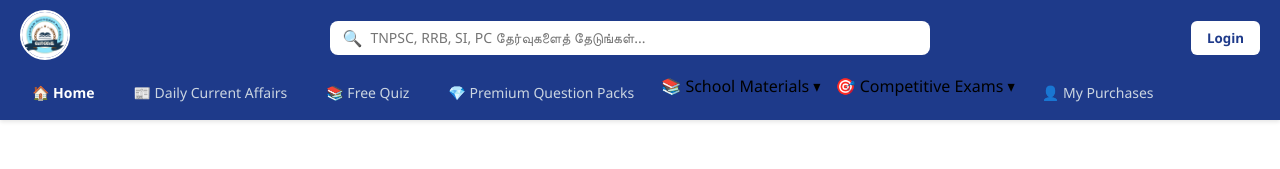
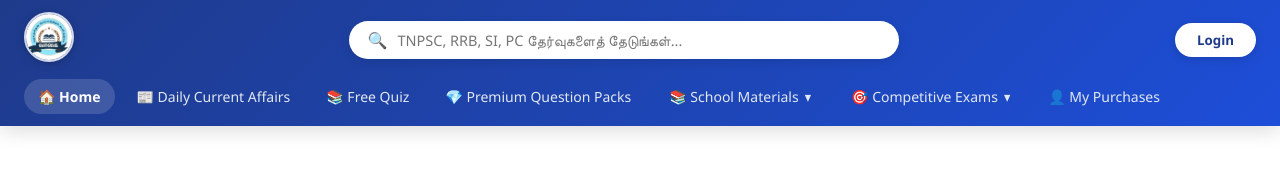
Before and after one commit to vaagaitnpscweb-backend/frontend, a React (Vite) app: page /current-affairs in a window 1280 px wide. Shown: the top 169 px of the page. Built offline with nearby package versions, Linux system fonts and the light colour scheme; no server answers.

Commit message:
Update Navbar.css

```diff
--- a/src/Styles/Navbar.css
+++ b/src/Styles/Navbar.css
@@ -1,11 +1,12 @@
-/* --- டெஸ்க்டாப் மற்றும் பொதுவான ஸ்டைல்ஸ் --- */
+/* --- டெஸ்க்டாப் & பொதுவான ஸ்டைல்ஸ் --- */
 .google-navbar {
-  background-color: #1e3a8a; /* ராயல் ப்ளூ */
-  padding: 10px 20px;
+  background: linear-gradient(135deg, #1e3a8a 0%, #1d4ed8 100%);
+  padding: 12px 24px;
   position: sticky;
   top: 0;
-  z-index: 100;
-  box-shadow: 0 2px 4px rgba(0,0,0,0.1);
+  z-index: 1000;
+  box-shadow: 0 4px 20px rgba(0, 0, 0, 0.15);
+  user-select: none;
 }
 
 .nav-top-row {
@@ -19,84 +20,92 @@
   width: 50px;
   height: 50px;
   border-radius: 50%;
-  border: 2px solid white;
+  border: 2px solid rgba(255, 255, 255, 0.8);
+  object-fit: cover;
+  box-shadow: 0 2px 8px rgba(0, 0, 0, 0.2);
+  transition: transform 0.2s ease;
+}
+
+.round-logo:hover {
+  transform: scale(1.06);
 }
 
 .nav-search-container {
   flex: 1;
-  max-width: 600px;
+  max-width: 550px;
 }
 
 .google-search-box {
   display: flex;
   align-items: center;
-  background-color: white;
-  border-radius: 8px;
-  padding: 6px 12px;
+  background-color: #ffffff;
+  border-radius: 30px;
+  padding: 8px 18px;
   position: relative;
+  box-shadow: 0 3px 10px rgba(0, 0, 0, 0.1);
 }
 
 .search-icon {
   color: #64748b;
-  margin-right: 8px;
+  margin-right: 10px;
 }
 
 .search-input {
   border: none;
   outline: none;
   width: 100%;
-  font-size: 14px;
+  font-size: 14.5px;
   color: #1e293b;
+  background: transparent;
 }
 
 .clear-icon {
   cursor: pointer;
   color: #94a3b8;
-  padding: 0 4px;
+  padding: 0 6px;
+  font-weight: bold;
 }
 
 .nav-profile-actions {
   display: flex;
   align-items: center;
-  gap: 20px;
+  gap: 15px;
 }
 
-.nav-cart {
-  font-size: 22px;
-  position: relative;
-  cursor: pointer;
-  color: white;
+.user-profile-box {
+  display: flex;
+  align-items: center;
+  gap: 10px;
 }
 
-.cart-badge {
-  position: absolute;
-  top: -5px;
-  right: -10px;
-  background-color: #ef4444;
-  color: white;
-  font-size: 11px;
-  font-weight: bold;
-  padding: 2px 6px;
-  border-radius: 50%;
+.user-name-badge {
+  font-weight: 600;
+  color: #ffffff;
+  background-color: rgba(255, 255, 255, 0.15);
+  padding: 6px 14px;
+  border-radius: 20px;
+  fontSize: 14px;
 }
 
-.nav-login-btn {
-  background-color: white;
+.nav-login-btn, .nav-logout-btn {
+  background-color: #ffffff;
   color: #1e3a8a;
   border: none;
-  padding: 8px 16px;
-  border-radius: 6px;
+  padding: 8px 22px;
+  border-radius: 20px;
   font-weight: bold;
   cursor: pointer;
-  transition: background-color 0.2s;
+  box-shadow: 0 2px 8px rgba(0,0,0,0.15);
+  transition: background 0.2s;
 }
 
-.nav-login-btn:hover {
-  background-color: #f1f5f9;
+.nav-logout-btn {
+  background-color: #ef4444;
+  color: #ffffff;
 }
 
 .nav-bottom-tabs {
-  margin-top: 10px;
+  margin-top: 12px;
 }
 
 .tabs-list {
@@ -104,139 +113,252 @@
   list-style: none;
   padding: 0;
   margin: 0;
-  gap: 15px;
+  gap: 8px;
   overflow-x: auto;
-  /* [🌟 வெள்ளை கோட்டை மறைக்க இந்த 3 வரிகள் முக்கியம்] */
-  scrollbar-width: none; /* Firefox-க்காக */
-  -ms-overflow-style: none; /* IE-க்காக */
+  scrollbar-width: none;
+  -ms-overflow-style: none;
+  align-items: center;
 }
 
-/* Chrome, Safari-ல் வெள்ளை ஸ்க்ரோல் பார் வராமல் தடுக்க */
 .tabs-list::-webkit-scrollbar {
   display: none;
 }
 
 .tab-item a {
-  color: #cbd5e1;
+  color: #e2e8f0;
   text-decoration: none;
   font-size: 14px;
   font-weight: 500;
-  padding: 8px 12px;
+  padding: 8px 14px;
   display: block;
   white-space: nowrap;
+  border-radius: 20px;
+  transition: all 0.2s ease;
 }
 
 .tab-item.active a, .tab-item a:hover {
   color: white;
+  background-color: rgba(255, 255, 255, 0.15);
   font-weight: bold;
 }
 
-/* மொபைலில் மட்டும் ஆரம்பத்தில் மறைய வேண்டியவை */
+/* --- 📂 Dropdown Menu Styles --- */
+.dropdown-container {
+  position: relative;
+}
+
+.dropdown-btn-title {
+  color: #e2e8f0;
+  font-size: 14px;
+  font-weight: 500;
+  padding: 8px 16px;
+  display: flex;
+  align-items: center;
+  gap: 6px;
+  white-space: nowrap;
+  border-radius: 20px;
+  cursor: pointer;
+  transition: all 0.2s ease;
+  user-select: none;
+}
+
+.dropdown-btn-title:hover {
+  color: white;
+  background-color: rgba(255, 255, 255, 0.15);
+}
+
+.dropdown-menu-box {
+  position: absolute;
+  top: calc(100% + 8px);
+  left: 0;
+  background-color: #ffffff;
+  min-width: 210px;
+  box-shadow: 0px 15px 35px rgba(0, 0, 0, 0.25);
+  z-index: 9999;
+  border-radius: 10px;
+  overflow: hidden;
+  padding: 8px 0;
+  animation: fadeInDrop 0.2s ease-out;
+}
+
+.dropdown-menu-box a {
+  color: #334155 !important;
+  padding: 10px 18px !important;
+  text-decoration: none !important;
+  display: block !important;
+  font-size: 14px !important;
+  font-weight: 500 !important;
+  background: transparent !important;
+  border-radius: 0 !important;
+  white-space: nowrap !important;
+}
+
+.dropdown-menu-box a:hover {
+  background-color: #f1f5f9 !important;
+  color: #0f766e !important;
+  padding-left: 22px !important;
+}
+
+@keyframes fadeInDrop {
+  from { opacity: 0; transform: translateY(6px); }
+  to { opacity: 1; transform: translateY(0); }
+}
+
 .mobile-menu-toggle-btn, .mobile-menu-header {
   display: none;
 }
 
-/* --- மொபைல் வியூ மீடியா குவாரி 📱 --- */
+/* --- 📱 Mobile App View Styles --- */
 @media screen and (max-width: 768px) {
+  .google-navbar {
+    padding: 10px 15px;
+  }
+
   .mobile-menu-toggle-btn {
-    display: block;
-    background: none;
+    display: flex;
+    align-items: center;
+    justify-content: center;
+    background: rgba(255, 255, 255, 0.15);
     border: none;
     color: white;
-    font-size: 24px;
+    font-size: 20px;
+    width: 42px;
+    height: 42px;
+    border-radius: 50%;
     cursor: pointer;
-    z-index: 1001;
   }
 
   .desktop-only-logo, .desktop-only-actions {
     display: none;
   }
 
-  .nav-top-row {
-    gap: 10px;
-  }
-
-  .nav-search-container {
-    max-width: 100%;
-  }
-
   .nav-bottom-tabs {
     display: none;
-    position: absolute;
-    top: 60px;
+    position: fixed;
+    top: 0;
     left: 0;
-    width: 100%;
+    width: 85%;
+    height: 100vh;
     background-color: #0f172a;
-    box-shadow: 0 10px 15px rgba(0,0,0,0.3);
-    z-index: 1000;
-    margin-top: 0;
+    box-shadow: 10px 0 30px rgba(0,0,0,0.6);
+    z-index: 2000;
+    overflow-y: auto;
   }
 
   .nav-bottom-tabs.mobile-open {
     display: block;
-    animation: slideDownMenu 0.25s ease-out;
+    animation: slideInLeft 0.3s cubic-bezier(0.16, 1, 0.3, 1);
   }
 
   .mobile-menu-header {
     display: flex;
+    flex-direction: column;
     align-items: center;
-    background-color: #1e3a8a;
-    padding: 20px;
+    background: linear-gradient(135deg, #1e3a8a, #0f172a);
+    padding: 35px 20px;
     gap: 15px;
-    border-bottom: 1px solid rgba(255,255,255,0.1);
+    border-bottom: 1px solid rgba(255,255,255,0.08);
   }
 
   .mobile-menu-logo {
-    width: 60px;
-    height: 60px;
+    width: 75px;
+    height: 75px;
     border-radius: 50%;
-    border: 2px solid white;
+    border: 3px solid white;
   }
 
-  .mobile-menu-user-section {
-    display: flex;
-    flex-direction: column;
-    gap: 8px;
-  }
-
-  .mobile-menu-login-btn {
+  .mobile-logout-btn, .mobile-menu-login-btn {
     background-color: #ffffff;
     color: #1e3a8a;
     border: none;
-    padding: 6px 12px;
-    border-radius: 4px;
+    padding: 10px 16px;
+    border-radius: 20px;
     font-weight: bold;
-    font-size: 13px;
+    font-size: 14px;
+    width: 100%;
     cursor: pointer;
+  }
+
+  .mobile-logout-btn {
+    background-color: #ef4444;
+    color: #ffffff;
   }
 
   .tabs-list {
     flex-direction: column;
-    gap: 0;
-    overflow-x: visible;
-    padding: 10px 0;
+    gap: 6px;
+    padding: 20px 12px;
   }
 
-  .tab-item {
-    border-bottom: 1px solid rgba(255, 255, 255, 0.05);
+  .tab-item a, .dropdown-btn-title {
+    padding: 12px 18px;
+    color: #cbd5e1;
+    font-size: 15px;
+    border-radius: 10px;
+    width: 100%;
+    box-sizing: border-box;
   }
 
-  .tab-item a {
-    padding: 14px 20px;
-    color: #e2e8f0;
-    font-size: 15px;
+  .dropdown-menu-box {
+    position: static;
+    box-shadow: none;
+    background-color: rgba(255, 255, 255, 0.04);
+    border-radius: 8px;
+    margin-top: 6px;
+    margin-left: 10px;
+    padding-left: 5px;
+    border-left: 3px solid #38bdf8;
+    min-width: unset;
   }
 
-  .tab-item.active {
-    background-color: rgba(30, 58, 138, 0.4);
+  .dropdown-menu-box a {
+    color: #94a3b8 !important;
+    padding: 10px 14px !important;
   }
 
-  .tab-item.active a {
-    color: #38bdf8;
+  .dropdown-menu-box a:hover {
+    color: white !important;
+    background: rgba(255,255,255,0.05) !important;
+    padding-left: 18px !important;
   }
 }
 
-@keyframes slideDownMenu {
-  from { opacity: 0; transform: translateY(-10px); }
-  to { opacity: 1; transform: translateY(0); }
+@keyframes slideInLeft {
+  from { transform: translateX(-100%); opacity: 0; }
+  to { transform: translateX(0); opacity: 1; }
 }
+/* --- டெஸ்க்டாப்பில் டிராப்-டவுன் மற்றும் தப்புகள் வராமல் தடுக்க --- */
+@media screen and (min-width: 769px) {
+  .nav-bottom-tabs {
+    display: block !important;
+    position: static !important;
+    height: auto !important;
+    width: auto !important;
+    background: transparent !important;
+    box-shadow: none !important;
+    overflow: visible !important;
+  }
+
+  .tabs-list {
+    display: flex !important;
+    flex-direction: row !important;
+    overflow: visible !important;
+  }
+
+  .dropdown-container {
+    position: relative !important;
+    overflow: visible !important;
+  }
+
+  .dropdown-menu-box {
+    position: absolute !important;
+    top: 100% !important;
+    left: 0 !important;
+    background-color: #ffffff !important;
+    min-width: 220px !important;
+    box-shadow: 0px 15px 35px rgba(0, 0, 0, 0.3) !important;
+    z-index: 99999 !important;
+    border-radius: 10px !important;
+    display: block !important; /* கிளிக் செய்தவுடன் காட்ட */
+  }
+}
```
